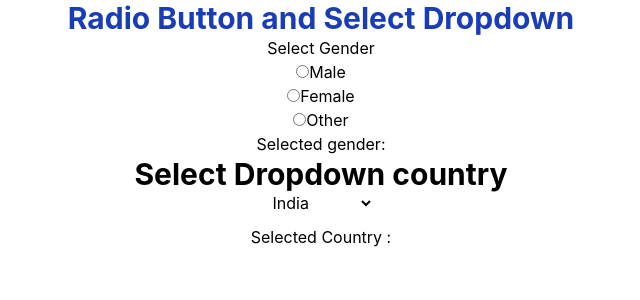
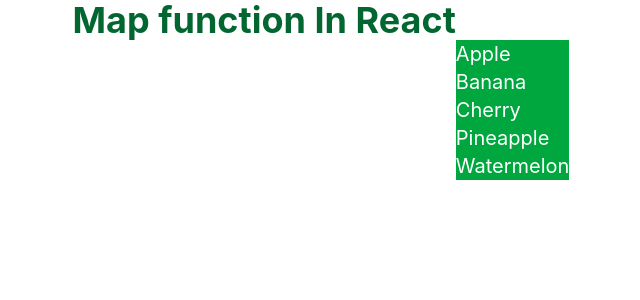
Before and after one commit to Harsimran141/ReactPractice, a React (Vite) app in the folder SecondApp/: page / in a window 1280 px wide. Shown: the top 300 px of the page, without its empty margins (319-959 px from the left). Built offline with nearby package versions, Linux system fonts and the light colour scheme.

Commit message:
feat: add Map component to display a list of fruits and update main rendering

```diff
--- /dev/null
+++ b/SecondApp/src/Map.jsx
@@ -0,0 +1,15 @@
+function Map(){
+    const fruits =['Apple','Banana','Cherry','Pineapple','Watermelon'];
+    return(
+    <div className="flex justify-center ">
+        <h1 className="text-4xl font-bold text-green-800 ">Map function In React</h1>
+        <ul className="mt-10 text-xl text-white bg-green-600">
+            {fruits.map((fruit,index) => (
+                <li key={index}>{fruit}</li>
+            ))
+            }
+        </ul>
+    </div>
+    )
+}
+export default Map;
--- a/SecondApp/src/main.jsx
+++ b/SecondApp/src/main.jsx
@@ -4,12 +4,12 @@ import { createRoot } from 'react-dom/client'
 import './index.css'
 import App from './App.jsx'
 import Radiobtn from './Radiobtn.jsx'
-
+import Map from './Map.jsx'
 
 
 createRoot(document.getElementById('root')).render(
   <StrictMode>
     <App />
-  <Radiobtn/>
+   <Map/>
   </StrictMode>,
 )
```
